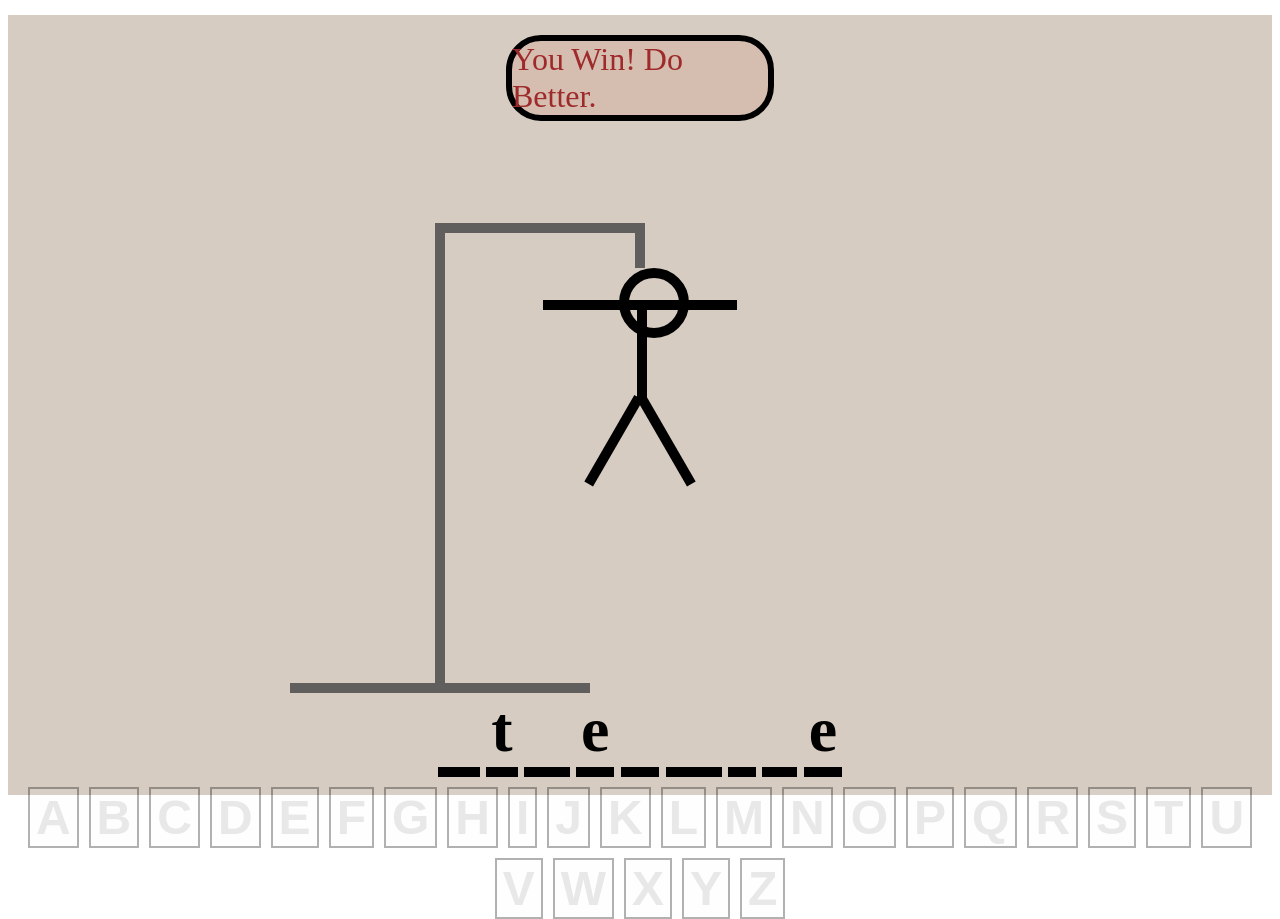
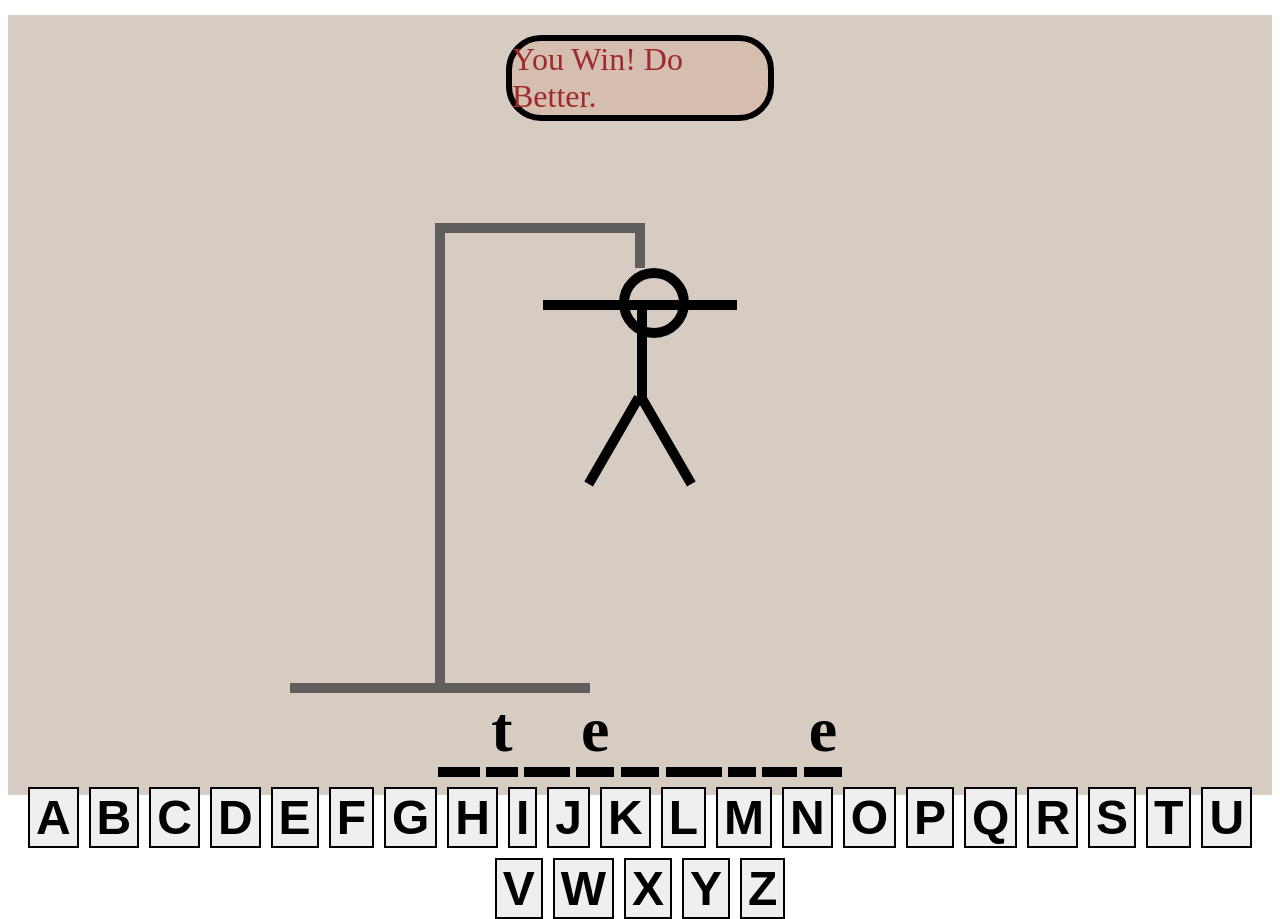
Before and after one commit to miso-tired/hangman-game, a React (Vite) app: page /game in a window 1280 px wide. Built offline with nearby package versions, Linux system fonts and the light colour scheme; the HTML template or start-up script is replaced by a standard one.

Commit message:
Trying to fix keyboard display

```diff
--- a/src/components/Keys.tsx
+++ b/src/components/Keys.tsx
@@ -21,7 +21,7 @@ export function Keys() {
                 return (
                     <button
                         key={key}
-                        className={`keyButton ${isActive ? 'active' : 'inactive'}`}
+                        className={`keyButton ${isActive ? 'active' : ''}`}
                         style={{
                             border: '2px solid black',
                             fontWeight: 'bold',
@@ -30,7 +30,7 @@ export function Keys() {
                             cursor: 'pointer'
                         }}
                         onClick={() => handleClick(key)}
-                        disabled={!isActive}
+                        disabled={isActive}
                     >
                         {key}
                     </button>
--- a/src/styles/game.css
+++ b/src/styles/game.css
@@ -139,12 +139,15 @@
   aspect-ratio: 28/1;
 }
 
-.keyButton:hover:not(:disabled), .keyButton:focus:not(:disabled) {
+.keyButton:hover:not(:disabled),
+.keyButton:focus:not(:disabled) {
   background-color: #9e2a2b;
 }
+
 .keyButton.inactive {
   opacity: 0.3;
 }
+
 .keyButton.active {
   background-color: hsl(356, 56%, 39%);
   color: white;
```
